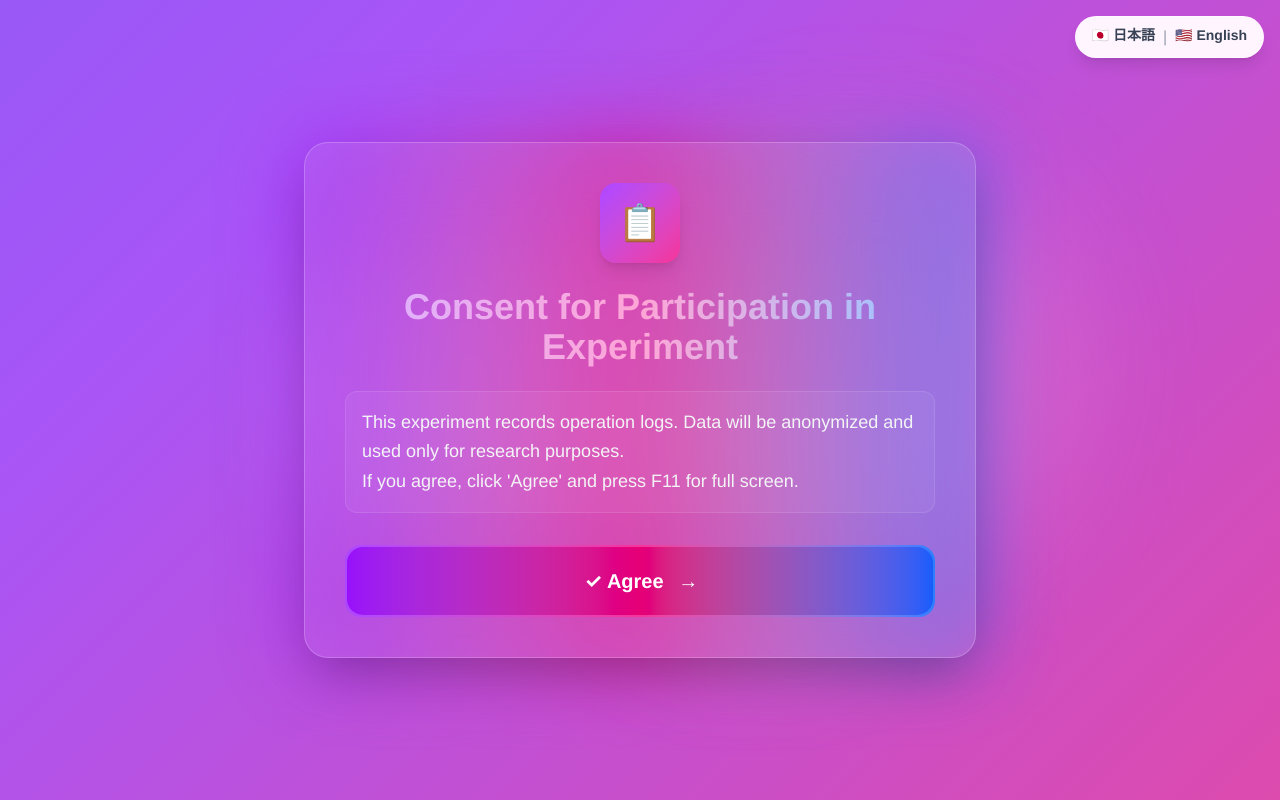
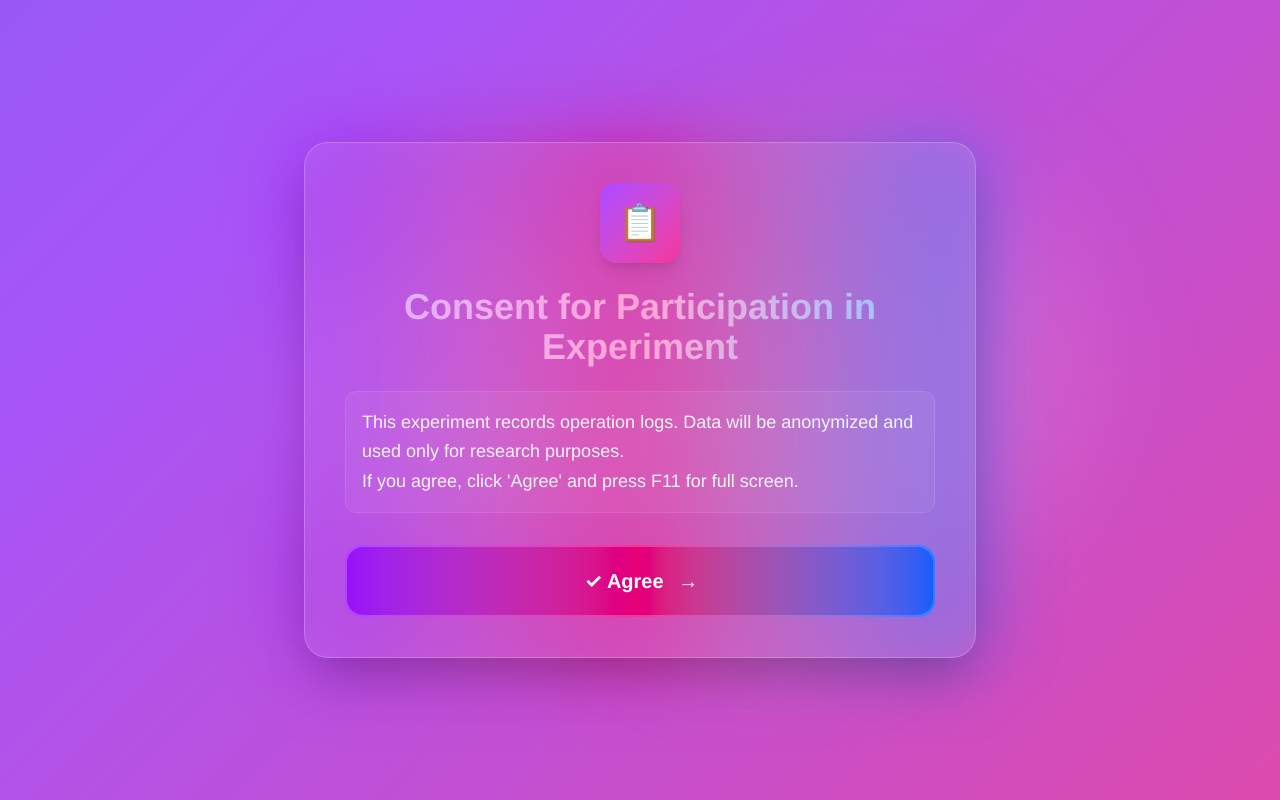
Before and after one commit to oineruna/easing-exp-v2, a React (Vite) app: page / in a window 1280 px wide. Built offline with nearby package versions, Linux system fonts and the light colour scheme.

Commit message:
Update App.tsx

```diff
--- a/src/App.tsx
+++ b/src/App.tsx
@@ -48,8 +48,6 @@ function findPathToLeaf(
   return null;
 }
 
-// ... 既存のインポートは同じ ...
-
 export default function App() {
   const lang: Lang = detectLang();
 
@@ -69,7 +67,6 @@ export default function App() {
 
   const taskLogger = useTaskLogger();
 
-  // カテゴリ読み込み（既存のまま）
   useEffect(() => {
     const categoryFile = lang === 'en' ? '/menu_categories_en.json' : '/menu_categories.json';
     fetch(categoryFile)
@@ -87,30 +84,22 @@ export default function App() {
       .catch(err => console.error('カテゴリー取得エラー:', err));
   }, [lang]);
 
-  // 🔥 修正：同意後は事前アンケートへ
   const handleConsentAgree = useCallback(() => {
-    setAppState('pre-survey');  // 'ready' → 'pre-survey' に変更
+    setAppState('ready');
   }, []);
 
-  const handleConsentDisagree = useCallback(() => {
-    alert(t(lang, 'disagreeAlert'));
-  }, [lang]);
+  const handleStartTutorial = useCallback(() => {
+    setAppState('pre-survey');
+  }, []);
 
-  // 🔥 修正：事前アンケート完了後にreadyへ
   const handlePreSurveyComplete = useCallback((data: PreSurveyData) => {
     setPreSurveyData(data);
     console.log('事前アンケート結果:', data);
-    setAppState('ready');  // これでOK
-  }, []);
-
-  // 🔥 修正：チュートリアル開始時はイントロへ
-  const handleStartTutorial = useCallback(() => {
-    setAppState('tutorial-intro');  // 'pre-survey' → 'tutorial-intro' に変更
+    setAppState('ready');
   }, []);
 
   const handleTutorialIntroClose = useCallback(() => {
     setAppState('tutorial');
-    taskLogger.resetTask();  // 🔥 追加
     setTaskInfo(t(lang, 'tutorialInfo', lang === 'en' ? 'Toilet Paper' : 'トイレットペーパー'));
     setFeedback(null);
     setFeedbackType('');
@@ -118,11 +107,9 @@ export default function App() {
       setFeedback(t(lang, 'tutorialTimeout'));
       setFeedbackType('timeout');
     }, TIME_LIMIT_MS);
-  }, [lang, taskLogger]);
+  }, [lang]);
 
   const handleTutorialItemClick = useCallback((itemName: string) => {
-    taskLogger.recordClick(itemName, categories);  // 🔥 追加
-
     if (itemName !== (lang === 'en' ? 'Toilet Paper' : 'トイレットペーパー')) {
       setFeedback(t(lang, 'tutorialWrong'));
       setFeedbackType('incorrect');
@@ -139,7 +126,7 @@ export default function App() {
     setFeedback(t(lang, 'tutorialCorrect'));
     setFeedbackType('correct');
     setAppState('tutorial-complete');
-  }, [lang, categories, taskLogger]);  // 🔥 依存配列を追加
+  }, [lang]);
 
   const handleTutorialCompleteClose = useCallback(() => {
     setAppState('ready');
@@ -149,17 +136,117 @@ export default function App() {
   }, []);
 
   const handleStartTask = useCallback(() => {
-    if (!confirm(t(lang, 'startTaskConfirm'))) return;  // 🔥 確認ダイアログを追加
     setAllLogs([]);
     setCurrentTaskIndex(1);
     setAppState('task');
-  }, [lang]);
+  }, []);
 
-  // ... 残りのコードは既存のまま ...
+  const { currentEasing: assignedEasing, currentTask } = useLatinSquare(participantId, currentTaskIndex, lang);
+
+  useEffect(() => {
+    if (appState === 'task' && currentTaskIndex > 0 && currentTaskIndex <= MAX_TASKS) {
+      taskLogger.resetTask();
+      setFeedback(null);
+      setFeedbackType('');
+      const item = currentTask.item;
+      setTargetItem(item);
+      setCurrentEasing(assignedEasing);
+      setTaskInfo(t(lang, 'taskInfo', currentTaskIndex, MAX_TASKS, item));
+      const correctPath = findPathToLeaf(categories, item) || [];
+      setCurrentCorrectPath(correctPath);
+
+      if (timeoutIdRef.current) {
+        clearTimeout(timeoutIdRef.current);
+      }
+      timeoutIdRef.current = window.setTimeout(() => {
+        const newLog: TaskLog = {
+          taskIndex: currentTaskIndex,
+          correctItem: item,
+          correctPath: correctPath,
+          totalTime: (TIME_LIMIT_MS / 1000).toFixed(2),
+          errorCount: taskLogger.errorCount,
+          timedOut: true,
+          usedEasing: assignedEasing,
+          firstClickTime: taskLogger.firstClickTime,
+          menuTravelDistance: taskLogger.menuTravelDistance,
+          clicks: taskLogger.clicksThisTask,
+        };
+        setAllLogs(prev => [...prev, newLog]);
+        setFeedback(t(lang, 'timeout'));
+        setFeedbackType('timeout');
+        setAppState('task-end');
+      }, TIME_LIMIT_MS);
+    }
+  }, [appState, currentTaskIndex, assignedEasing, currentTask, categories, lang, taskLogger]);
+
+  const handleTaskItemClick = useCallback((itemName: string, isCorrectPath: boolean) => {
+    taskLogger.recordClick(itemName, categories);
+    if (!isCorrectPath) {
+      taskLogger.incrementError();
+    }
+    if (itemName === targetItem) {
+      if (timeoutIdRef.current) {
+        clearTimeout(timeoutIdRef.current);
+        timeoutIdRef.current = null;
+      }
+      setFeedback(t(lang, 'correct'));
+      setFeedbackType('correct');
+
+      const newLog: TaskLog = {
+        taskIndex: currentTaskIndex,
+        correctItem: targetItem,
+        correctPath: currentCorrectPath,
+        totalTime: ((performance.now() - taskLogger.startTimeRef.current) / 1000).toFixed(2),
+        errorCount: taskLogger.errorCount,
+        timedOut: false,
+        usedEasing: currentEasing,
+        firstClickTime: taskLogger.firstClickTime,
+        menuTravelDistance: taskLogger.menuTravelDistance,
+        clicks: taskLogger.clicksThisTask,
+      };
+      setAllLogs(prev => [...prev, newLog]);
+      setAppState('task-end');
+    } else if (!isCorrectPath) {
+      setFeedback(t(lang, 'wrong'));
+      setFeedbackType('incorrect');
+      setTimeout(() => {
+        setFeedback(null);
+        setFeedbackType('');
+      }, 2000);
+    }
+  }, [categories, currentCorrectPath, currentEasing, currentTaskIndex, lang, targetItem, taskLogger]);
+
+  const handleTaskEndContinue = useCallback((survey: any) => {
+    setAllLogs(prev => {
+      const newLogs = [...prev];
+      const lastLog = newLogs[newLogs.length - 1];
+      if (lastLog) {
+        lastLog.animationEaseRating = survey.animationEaseRating;
+        lastLog.taskDifficultyRating = survey.taskDifficultyRating;
+        lastLog.animationDifferenceRating = survey.animationDifferenceRating;
+        lastLog.comments = survey.comments;
+        lastLog.timestamp = new Date().toISOString();
+      }
+      return newLogs;
+    });
+
+    if (currentTaskIndex >= MAX_TASKS) {
+      if (!confirm(t(lang, 'toResultConfirm'))) return;
+      setAppState('reward');
+    } else {
+      if (!confirm(t(lang, 'nextConfirm'))) return;
+      setCurrentTaskIndex(prev => prev + 1);
+      setAppState('task');
+    }
+  }, [currentTaskIndex, lang]);
+
+  const handleRewardContinue = useCallback(() => {
+    submitToNetlify(allLogs, String(participantId));
+  }, [allLogs, participantId]);
 
   return (
     <div className="min-h-screen relative overflow-hidden">
-      {/* 背景（既存のまま） */}
+      {/* 🎨 アニメーション背景 */}
       <div className="fixed inset-0 -z-10">
         <div className="absolute inset-0 bg-gradient-to-br from-indigo-500 via-purple-500 to-pink-500 animate-gradient-shift"></div>
         <div className="absolute inset-0 opacity-30">
@@ -169,19 +256,8 @@ export default function App() {
         </div>
       </div>
 
-      {/* 言語スイッチャー - 🔥 常に表示 */}
-      <div className="fixed top-4 right-4 z-50 flex gap-2 glass-effect rounded-full px-4 py-2 shadow-lg">
-        <a href="?lang=ja" className="text-sm font-semibold text-gray-700 hover:text-purple-600 transition-colors">
-          🇯🇵 日本語
-        </a>
-        <span className="text-gray-400">|</span>
-        <a href="?lang=en" className="text-sm font-semibold text-gray-700 hover:text-purple-600 transition-colors">
-          🇺🇸 English
-        </a>
-      </div>
-
       {/* タイトル */}
-      {appState !== 'consent' && appState !== 'pre-survey' && appState !== 'reward' && (
+      {appState !== 'consent' && appState !== 'reward' && (
         <motion.div
           initial={{ opacity: 0, y: -20 }}
           animate={{ opacity: 1, y: 0 }}
@@ -193,17 +269,12 @@ export default function App() {
         </motion.div>
       )}
 
-      {/* 🔥 同意画面 */}
+      {/* Consent画面 */}
       {appState === 'consent' && (
-        <ConsentOverlay
-          isVisible={true}
-          lang={lang}
-          onAgree={handleConsentAgree}
-          onDisagree={handleConsentDisagree}
-        />
+        <ConsentOverlay isVisible={true} lang={lang} onAgree={handleConsentAgree} />
       )}
 
-      {/* 🔥 事前アンケート */}
+      {/* 事前アンケート */}
       {appState === 'pre-survey' && (
         <PreSurveyOverlay
           isVisible={true}
@@ -280,7 +351,7 @@ export default function App() {
         </motion.div>
       )}
 
-      {/* タスク説明とメニュー（既存のまま） */}
+      {/* タスク説明とメニュー */}
       {(appState === 'tutorial' || appState === 'task') && (
         <div className="max-w-6xl mx-auto px-4">
           {/* タスク情報 */}
```
